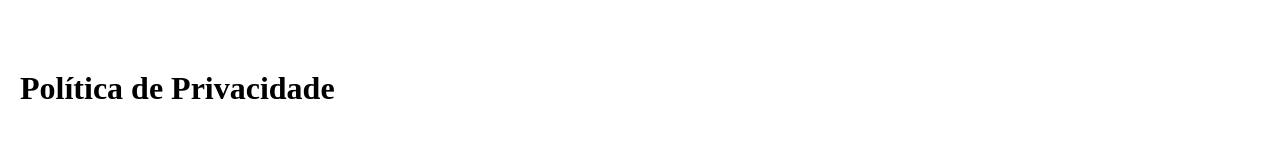
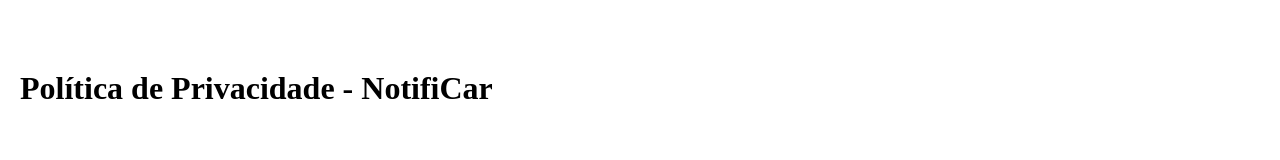
Before and after one commit to JonathanRufino/NotifiCar-Site, a plain HTML site: page privacy_policy.html in a window 1280 px wide. Shown: the top 160 px of the page. Drawn offline with Linux system fonts and the light colour scheme.

Commit message:
Change privacy policy

```diff
--- a/privacy_policy.html
+++ b/privacy_policy.html
@@ -8,7 +8,7 @@
     </head>
     <body>
         <main>
-            <h1>Política de Privacidade</h1>
+            <h1>Política de Privacidade - NotifiCar</h1>
 
             <section>
                 <h2>Proprietário e Controlador de Dados Tipos de Dados Coletados</h2>
```
